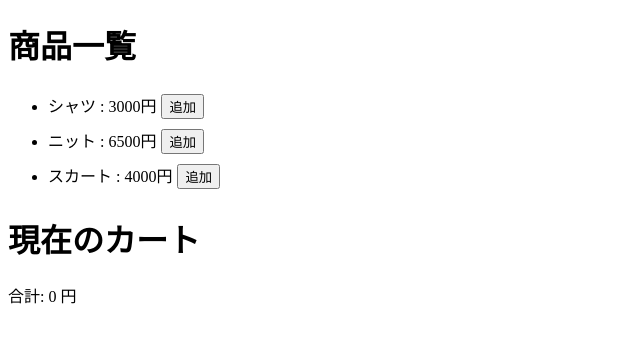
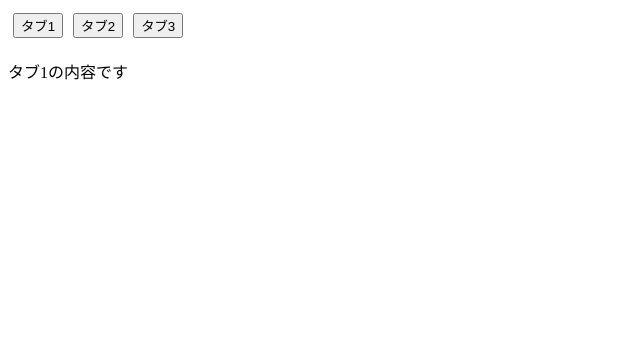
Before and after one commit to miku393911/react_learning, a React (Vite) app: page / in a window 1280 px wide. Shown: the top 342 px of the page, without its empty margins (0-640 px from the left). Built offline with nearby package versions, Linux system fonts and the light colour scheme.

Commit message:
19番まで復習完了

```diff
--- a/src/App.jsx
+++ b/src/App.jsx
@@ -278,15 +278,15 @@ function ArticleItem( {data} ){ ///分割代入でdataを識別子（props）と
     )
 }*/
 
-export function App (){  //合計金額のように自動的に計算で出されるためuseStateで管理する必要がない
+/*export function App (){  //合計金額のように自動的に計算で出されるためuseStateで管理する必要がない
   const products = [ //削除ボタンを作る際に必要なデータ（定数でOK/ 賞品一覧のデータは固定
-  {name: "シャツ", price: 3000},
-  {name: "ニット", price: 6500},
-  {name: "スカート", price: 4000},
+    {name: "シャツ", price: 3000},
+    {name: "ニット", price: 6500},
+    {name: "スカート", price: 4000},
 ]
   const [cartItems, setCartItems] = useState([]); //カート自体を管理（商品の増減のたびに再レンダリング
   const totalPrice = cartItems.reduce((total, item) => total + item.price, 0); //（今の合計、次の商品） => 次の合計, totalの最初の値（reduceにおいて、何から始めるかを決めるための初期値
-  const onClickAdd = (addItem) => {
+  const onClickAdd = (addItem) => {  //基本.reduce()は引数を2つ持つ（合計と今の値の2つで足していって1つにするイメージ
     setCartItems([...cartItems, addItem]);  //カートに商品一覧から追加した商品を追加する
   }
   const onClickDeleted = (deletedIndex) => {
@@ -310,9 +310,9 @@ export function App (){  //合計金額のように自動的に計算で出さ
     <p>合計: {totalPrice} 円</p>
     </>
   )
-}
+}*/
 
-/*export function App (){
+export function App (){
   const [activeTab, setActiveTab] = useState(1);  //最初はタブ1番を選択
   return (
   <>
@@ -326,7 +326,7 @@ export function App (){  //合計金額のように自動的に計算で出さ
       </div>
     </>
   ) //三項演算子 ? : を使って見やすく分かりやすく書く方法（論理演算子 && を使うのも良き
-}*/
+}
 /*export function App (){
   const [activeTab, setActiveTab] = useState(0);  //配列だから0番目スタート
   const constents = ["タブ1の内容です", "タブ2の内容です", "タブ3の内容です"];
```
